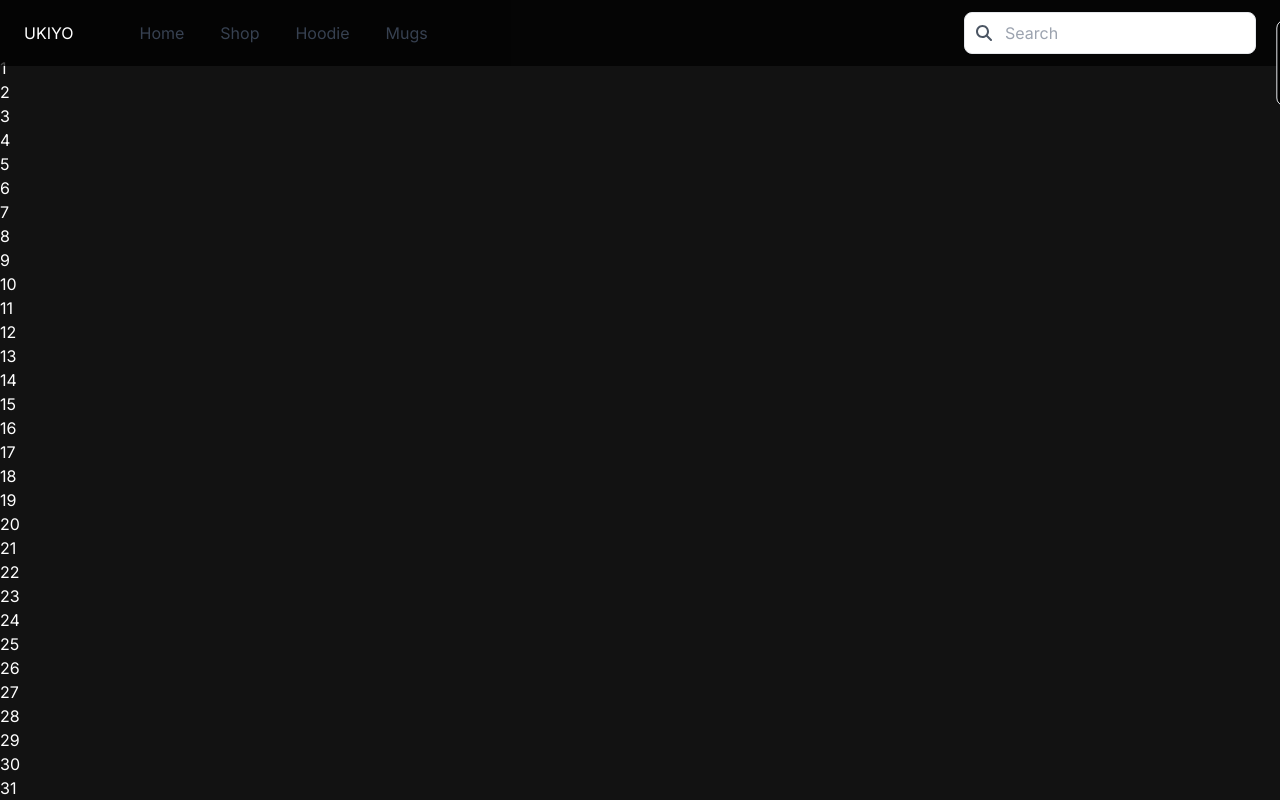
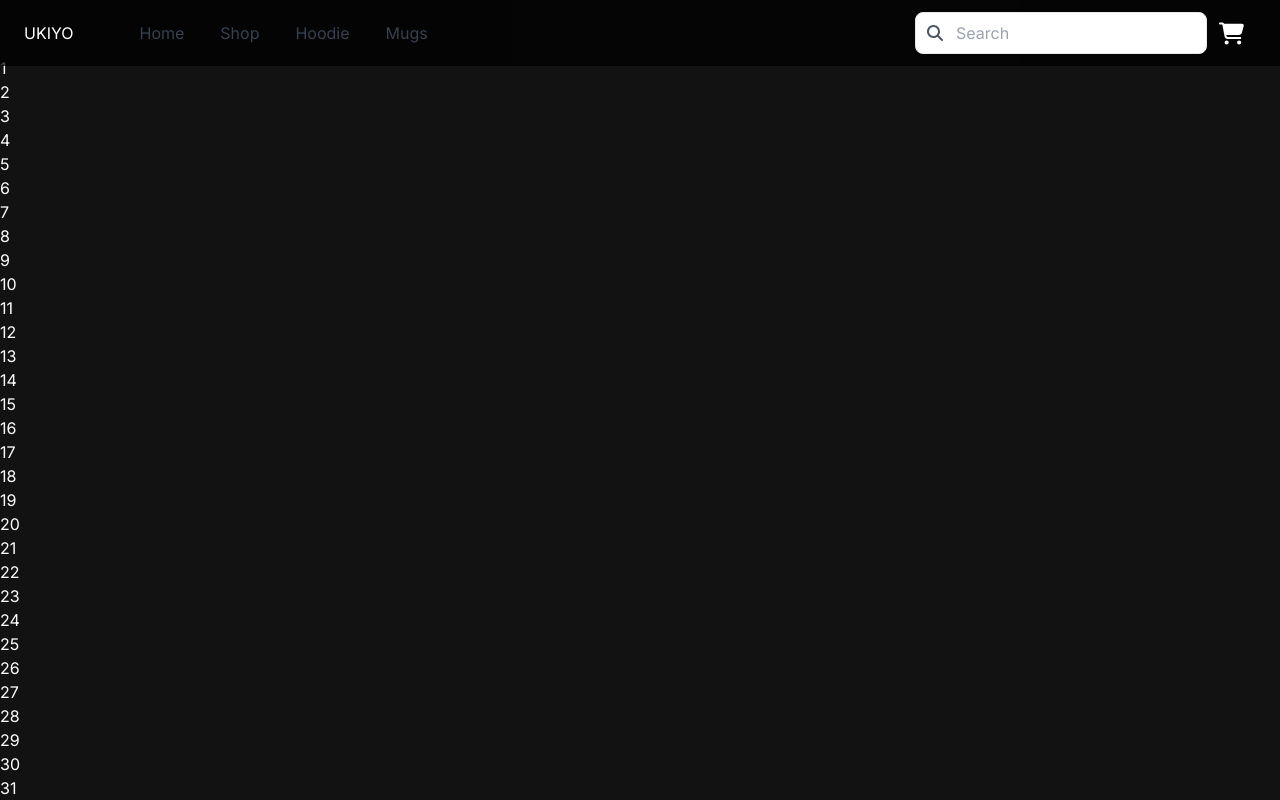
Before and after one commit to arshdev16/Ukiyo, a Next.js app: page / in a window 1280 px wide. Shown: the top 800 px of the page. Built offline with nearby package versions, Linux system fonts and the light colour scheme.

Commit message:
side cart

```diff
--- /dev/null
+++ b/src/app/LayoutWrapper.tsx
@@ -0,0 +1,37 @@
+"use client";
+import { useRef, useState } from "react";
+import Navbar from "../components/Navbar";
+
+export default function LayoutWrapper({
+  children,
+}: {
+  children: React.ReactNode;
+}) {
+  const [isCartOpened, setIsCartOpened] = useState(false);
+  const ref = useRef<HTMLDivElement>(null);
+  const toggleCart = () => {
+    setIsCartOpened(isCartOpened);
+
+    if (ref.current?.classList.contains("translate-x-0")) {
+      ref.current.classList.add("translate-x-full");
+      ref.current.classList.remove("translate-x-0");
+    } else if (ref.current?.classList.contains("translate-x-full")) {
+      ref.current.classList.add("translate-x-0");
+      ref.current.classList.remove("translate-x-full");
+    }
+  };
+  return (
+    <>
+      <section className="bg-NavHomeImg">
+        <Navbar
+          eleRef={ref}
+          isCartOpened={isCartOpened}
+          setIsCartOpened={setIsCartOpened}
+          toggleCart={toggleCart}
+        />
+        <div className="pt-14" />
+        {children}
+      </section>
+    </>
+  );
+}
--- a/src/app/layout.tsx
+++ b/src/app/layout.tsx
@@ -1,7 +1,8 @@
+
 import type { Metadata } from "next";
 import { Inter } from "next/font/google";
 import "./globals.css";
-import Navbar from "../components/Navbar";
+import LayoutWrapper from "./LayoutWrapper";
 
 const inter = Inter({ subsets: ["latin"] });
 
@@ -18,11 +19,9 @@ export default function RootLayout({
   return (
     <html lang="en">
       <body className={inter.className}>
-        <section className="bg-NavHomeImg">
-          <Navbar />
-          <div className="pt-14" />
+        <LayoutWrapper>
           {children}
-        </section>
+        </LayoutWrapper>
       </body>
     </html>
   );
--- a/src/components/CartSideBar/index.tsx
+++ b/src/components/CartSideBar/index.tsx
@@ -1,12 +1,22 @@
-import React from "react";
+//@ts-nocheck
+import React, { Ref, useRef } from "react";
 import { IoIosCloseCircle } from "react-icons/io";
 
-type Props = {};
+type Props = {
+  isCartOpened: boolean;
+  setIsCartOpened: (value: boolean | ((prevVar: boolean) => boolean)) => void;
+  eleRef: Ref<HTMLDivElement>;
+  toggleCart: () => void
+};
 
 const CartSideBar = (props: Props) => {
   return (
-    <div className=" transform transition-transform translate-x-full absolute sidebar top-5 border-[1px] rounded-s-lg right-1 bg-black p-4 z-20 px-6 flex flex-col items-center">
-      <button>
+    <div
+      ref={props.eleRef}
+      className={`translate-x-full
+      transform transition-transform absolute sidebar top-5 border-[1px] rounded-s-lg bg-black p-4 z-20 px-6 flex flex-col items-center right-0`}
+    >
+      <button onClick={props.toggleCart}>
         <span className="absolute top-3 right-3 cursor-pointer">
           <IoIosCloseCircle size={20} />
         </span>
--- a/src/components/Navbar/index.tsx
+++ b/src/components/Navbar/index.tsx
@@ -1,16 +1,22 @@
 "use client";
 import Link from "next/link";
-import React, { useState } from "react";
+import React, { Ref, useState } from "react";
 import { RiMenu3Fill } from "react-icons/ri";
 import { RxCross2 } from "react-icons/rx";
 import { FaMagnifyingGlass } from "react-icons/fa6";
 import { FaCartShopping } from "react-icons/fa6";
 import CartSideBar from "../CartSideBar";
 
-type Props = {};
+type Props = {
+  isCartOpened: boolean;
+  setIsCartOpened: (value: boolean | ((prevVar: boolean) => boolean)) => void;
+  eleRef: Ref<HTMLDivElement>;
+  toggleCart: () => void;
+};
 
 const Navbar = (props: Props) => {
   const [isOpened, setIsOpened] = useState(false);
+  const { isCartOpened, setIsCartOpened, eleRef, toggleCart } = props;
   return (
     <nav className="fixed top-0 w-screen right-0">
       <div className="container px-6 py-3 min-w-full md:flex bg-[rgba(0,0,0,0.73)]">
@@ -78,7 +84,18 @@ const Navbar = (props: Props) => {
             />
           </div>
         </div>
-        <CartSideBar />
+        <button
+          onClick={toggleCart}
+          className="mx-3"
+        >
+          <FaCartShopping size={25} />
+        </button>
+        <CartSideBar
+          isCartOpened={isCartOpened}
+          setIsCartOpened={setIsCartOpened}
+          eleRef={eleRef}
+          toggleCart={toggleCart}
+        />
       </div>
     </nav>
   );
```
